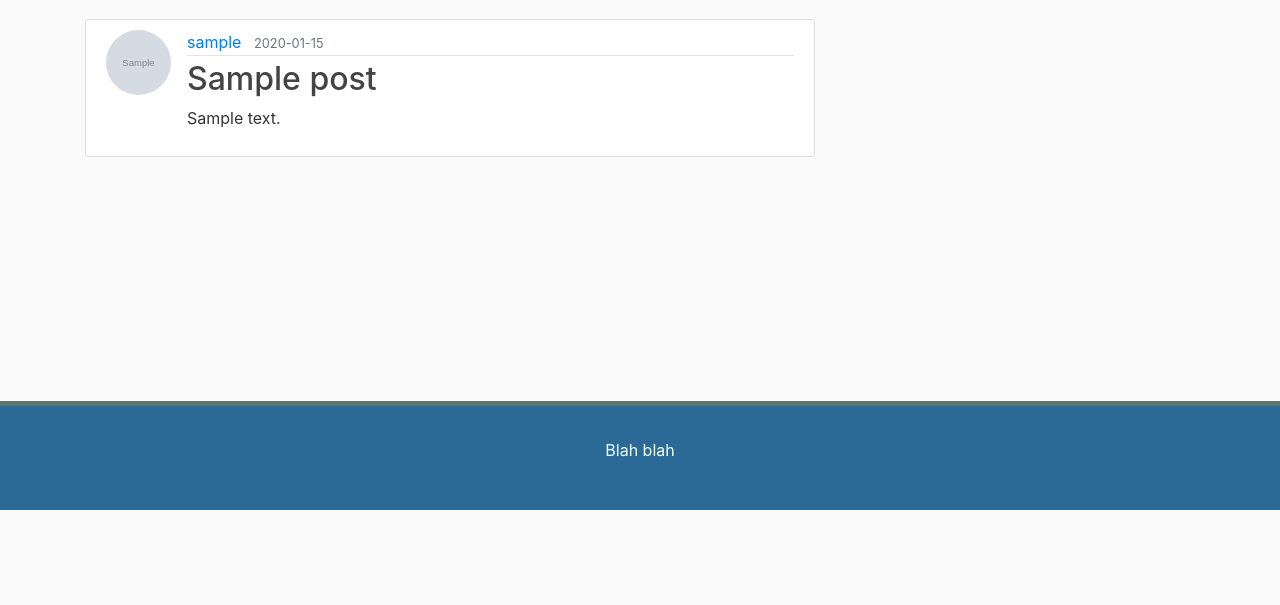
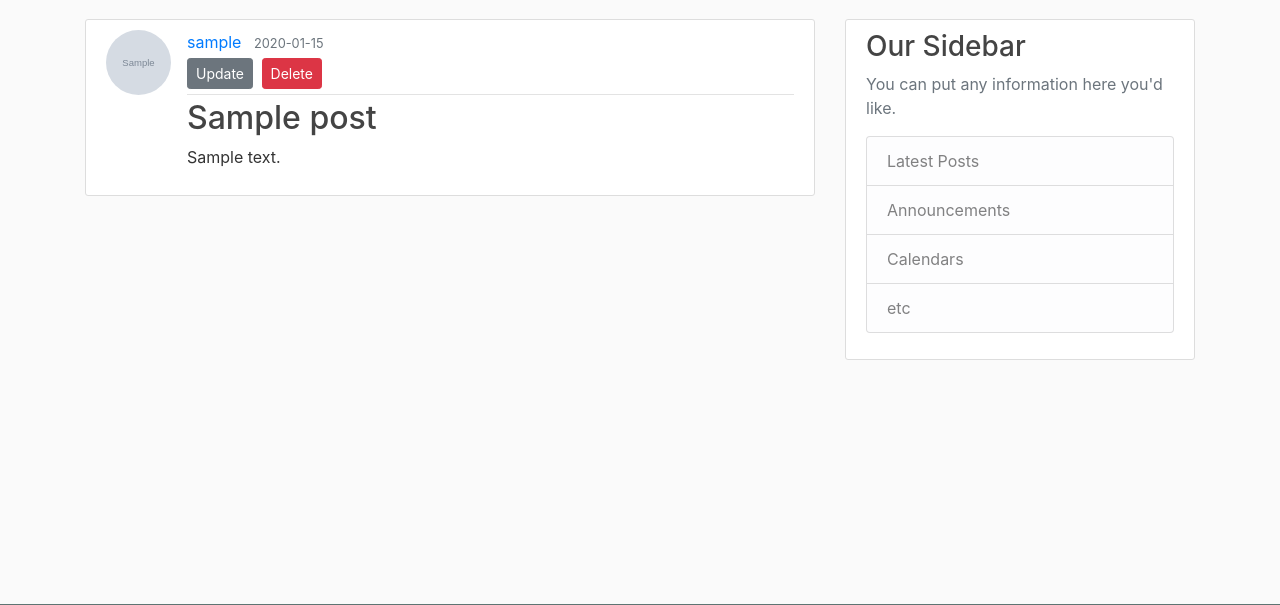
Before and after one commit to D-Bits/Flask-Blog, a Flask app: page /post/1 in a window 1280 px wide. Shown: the part 61-666 px from the top of the page. Run offline with Flask 2, Linux system fonts and the light colour scheme; a user stored in the database is signed in; tables that the repository leaves empty hold one stand-in row (values such as "Sample post"); grey boxes marked "Sample" are stand-in pictures; some libraries are stand-ins or nearby versions.

Commit message:
More CRUD.

```diff
--- a/blog/routes.py
+++ b/blog/routes.py
@@ -173,3 +173,18 @@
         form.content.data = post.content
 
     return render_template('create_post.html', title='Update Post', form=form, legend="Update Post")
+
+
+@app.route("/post/<int:post_id>/delete", methods=['POST'])
+@login_required
+def delete_post(post_id):
+
+    post = Post.query.get_or_404(post_id)
+
+    if post.author != current_user:
+        abort(403)
+    db.session.delete(post)
+    db.session.commit()
+    flash('Your post has been deleted!', 'success')
+
+    return redirect(url_for('index'))
--- a/blog/templates/layout.html
+++ b/blog/templates/layout.html
@@ -69,7 +69,7 @@
 
         </div>
 
-       <!--  <div class="col-md-4">
+        <div class="col-md-4">
           <div class="content-section">
             <h3>Our Sidebar</h3>
             <p class='text-muted'>You can put any information here you'd like.
@@ -81,7 +81,7 @@
               </ul>
             </p>
           </div>
-        </div> -->
+        </div>
 
       </div>
     </main>
--- a/blog/templates/post.html
+++ b/blog/templates/post.html
@@ -9,10 +9,36 @@
         <div class="article-metadata">
             <a class="mr-2" href="#">{{ post.author.username }}</a>
             <small class="text-muted">{{ post.date_posted.strftime('%Y-%m-%d') }}</small>
+            <!--If post belongs to current user, let them edit it-->
+            {% if post.author == current_user %}
+                <div>
+                    <a class="btn btn-secondary btn-sm mt-1 mb-1" href="{{ url_for('update_post', post_id=post.id) }}">Update</a>
+                    <button type="button" class="btn btn-danger btn-sm m-1" data-toggle="modal" data-target="#deleteModal">Delete</button>
+                </div>
+            {% endif %}
         </div>
         <h2 class="article-title">{{ post.title }}</h2>
         <p class="article-content">{{ post.content }}</p>
         </div>
     </article>
-
+    <!--Begin modal-->
+    <div class="modal fade" id="deleteModal" tabindex="-1" role="dialog" aria-labelledby="deleteModalLabel" aria-hidden="true">
+        <div class="modal-dialog" role="document">
+          <div class="modal-content">
+            <div class="modal-header">
+              <h5 class="modal-title" id="deleteModalLabel">Delete Post? This cannot be undone!</h5>
+              <button type="button" class="close" data-dismiss="modal" aria-label="Close">
+                <span aria-hidden="true">&times;</span>
+              </button>
+            </div>
+            <div class="modal-footer">
+              <button type="button" class="btn btn-secondary" data-dismiss="modal">Close</button>
+              <form action="{{ url_for('delete_post', post_id=post.id) }}" method="POST">
+                <input class="btn btn-danger" type="submit" value="Delete">
+              </form>
+            </div>
+          </div>
+        </div>
+    </div>
+    <!--End modal-->
 {% endblock %}
```
